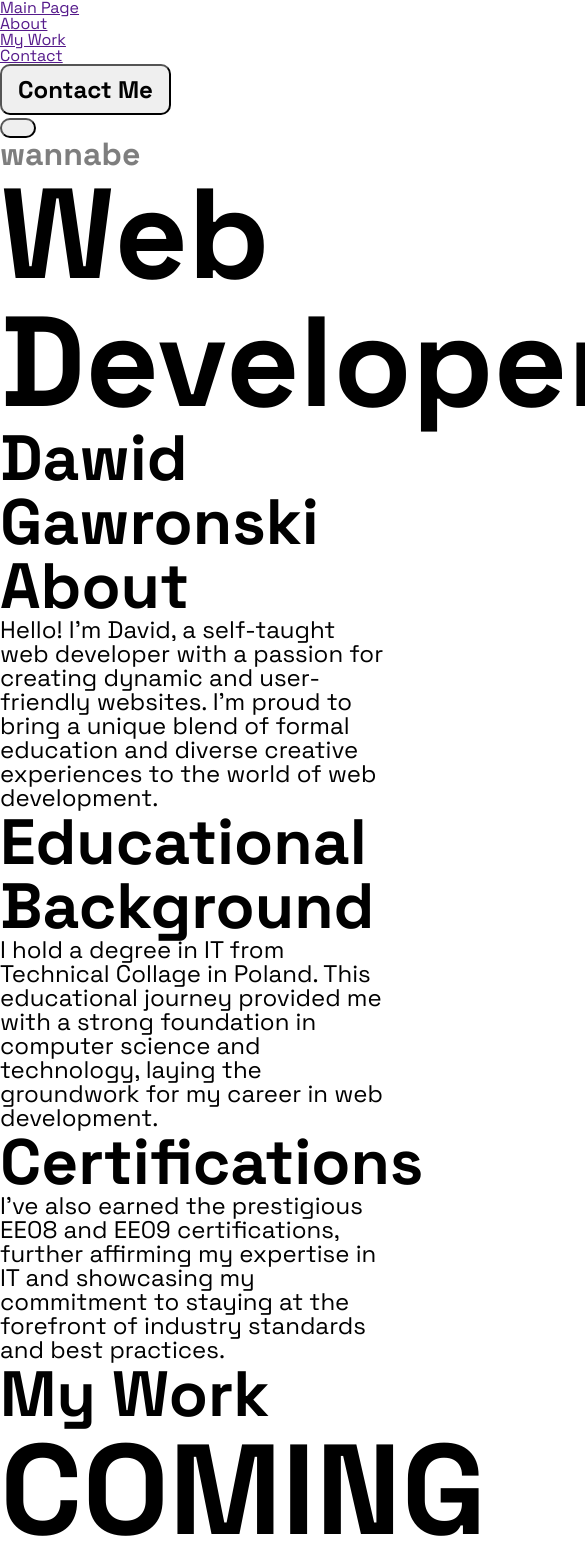
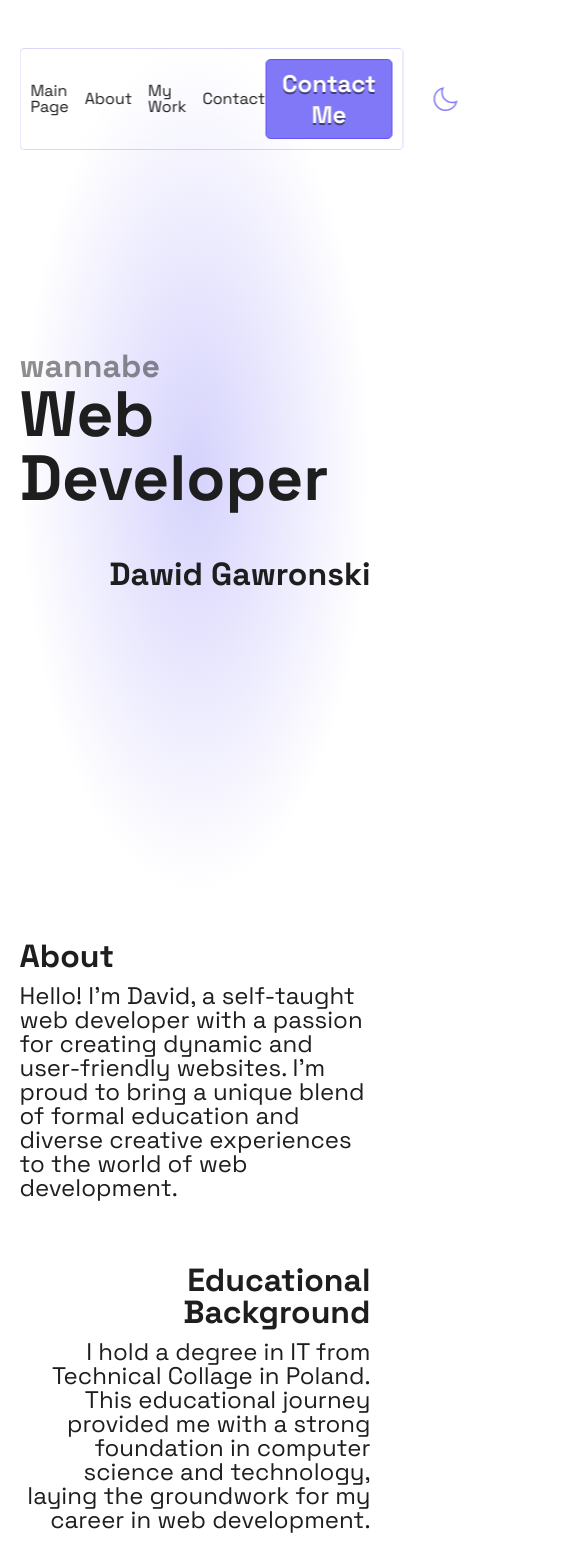
Before and after one commit to DawidGawronskiDev/personal-portfolio, a React (Vite) app: page / in a window 390 px wide. Shown: the top 1568 px of the page, 585 px wide, since content can reach past the window. Built offline with nearby package versions, Linux system fonts and the light colour scheme.

Commit message:
Add media query and more styling

```diff
--- a/src/styles/App.css
+++ b/src/styles/App.css
@@ -63,3 +63,191 @@ button {
 
   padding: 8px 16px;
 }
+
+#root > * {
+  width: 90vw;
+  max-width: 1440px;
+
+  margin: 48px auto;
+}
+
+main,
+section {
+  display: grid;
+  place-content: center;
+}
+
+/* ########## HEADER ########## */
+
+.header {
+  position: fixed;
+  top: 0;
+  left: 50%;
+  transform: translate(-50%, 0);
+
+  width: 90dvw;
+  max-width: 1440px;
+
+  display: flex;
+  align-items: center;
+  justify-content: space-between;
+  gap: 24px;
+}
+
+.header-container {
+  flex: 1;
+
+  border-radius: 5px;
+  border: 1px solid rgba(129, 120, 247, 0.3);
+
+  background: linear-gradient(
+    180deg,
+    rgba(255, 255, 255, 0.2) 0%,
+    rgba(255, 255, 255, 0.1) 0.01%,
+    rgba(255, 255, 255, 0.1) 100%
+  );
+
+  backdrop-filter: blur(10px);
+
+  padding: 10px;
+}
+
+.header-container-inner {
+  width: 100%;
+
+  display: flex;
+  align-items: center;
+  justify-content: space-between;
+}
+
+.header-navigation ul {
+  display: flex;
+  align-items: center;
+  gap: 16px;
+}
+
+/* ########## HERO ########## */
+
+.hero {
+  width: 100dvw;
+  height: 100dvh;
+
+  background: radial-gradient(
+      50% 50% at 50% 50%,
+      rgba(129, 120, 247, 0.33) 0%,
+      rgba(32, 34, 72, 0) 100%
+    ),
+    #fff;
+}
+
+.hero-container {
+  display: grid;
+  gap: 48px;
+}
+
+.hero-container span:nth-child(2) {
+  justify-self: right;
+}
+
+/* ########## ABOUT ########## */
+
+.about {
+  display: grid;
+}
+
+.about ul {
+  display: grid;
+  gap: 64px;
+}
+
+.about li {
+  display: grid;
+  gap: 12px;
+}
+
+.about li:nth-child(even) {
+  text-align: right;
+  float: right;
+}
+
+/* ########## WORK ########## */
+
+.work {
+  width: 100dvw;
+  height: 100dvh;
+
+  display: grid;
+}
+
+/* ########## CONTACT ########## */
+
+.contact {
+  display: grid;
+  gap: 24px;
+}
+
+.contact-container {
+  display: grid;
+  justify-items: left;
+  gap: 24px;
+}
+
+/* ########## FOOTER ########## */
+
+.footer {
+  display: grid;
+  place-content: center;
+}
+
+/* ########## CONTACT ME BUTTON ########## */
+
+.contact-me-button {
+  border-radius: 5px;
+  border: 1px solid #5f54f8;
+
+  text-shadow: 0px 2px 0px rgba(0, 0, 0, 0.5);
+
+  background: var(--color-main);
+  color: #ffffff;
+}
+
+/* ########## REST ########## */
+
+p {
+  max-width: 54ch;
+}
+
+* {
+  text-decoration: none;
+  color: var(--text-light);
+}
+
+a:hover {
+  color: var(--color-main);
+}
+
+button {
+  cursor: pointer;
+}
+
+.toogle-dark-mode {
+  aspect-ratio: 1 / 1;
+  width: 40px;
+  -webkit-mask: url("/images/dark-mode-icon.svg") no-repeat 50% 50%;
+  mask: url("/images/dark-mode-icon.svg") no-repeat 50% 50%;
+  -webkit-mask-size: cover;
+  background-color: var(--color-main);
+  mask-size: cover;
+}
+
+@media only screen and (max-width: 720px) {
+  .text-xl {
+    font-size: var(--fs400);
+  }
+  .text-l {
+    font-size: var(--fs200);
+  }
+  .text-m {
+    font-size: var(--fs100);
+  }
+}
```
